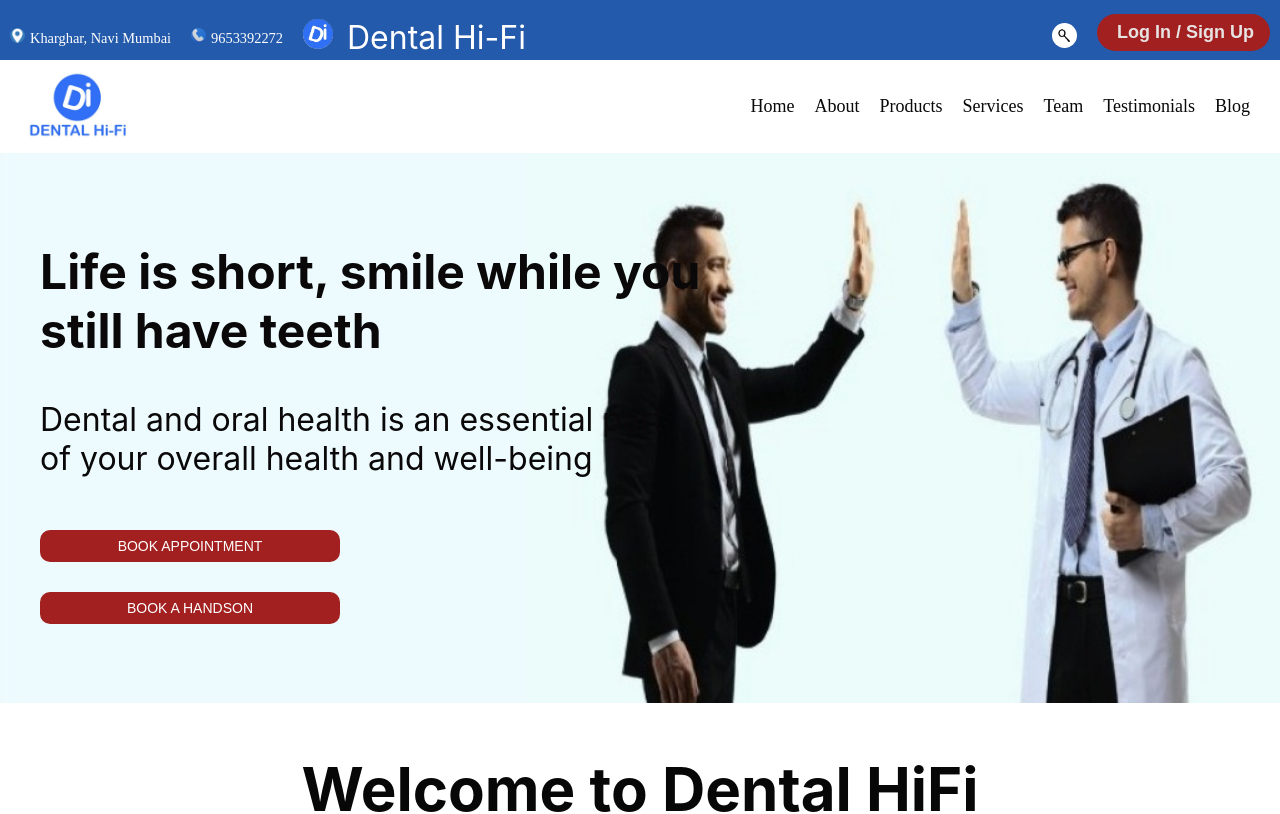
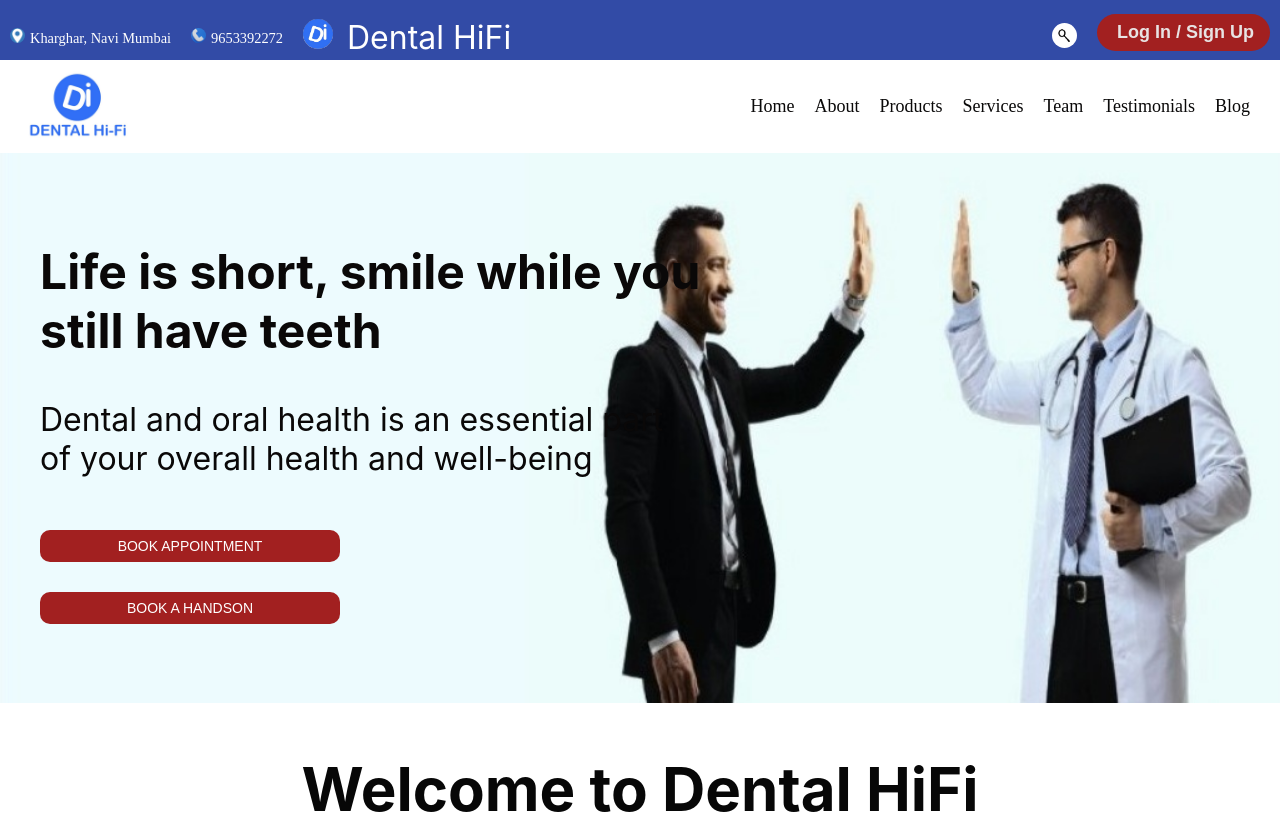
Before and after one commit to Kriti1211/DentalHi, a React (Create React App) app: page / in a window 1280 px wide. Shown: the top 814 px of the page. Built offline with nearby package versions, Linux system fonts and the light colour scheme.

Commit message:
Initial Commit

```diff
--- a/src/Styles/Footer.css
+++ b/src/Styles/Footer.css
@@ -1,5 +1,5 @@
 .footer {
-    background-color: #245aab;
+    background-color: #324ba6;
     color: #fff;
     padding: 0px 0;
     height: 300px;
@@ -42,7 +42,7 @@
 }
 
 .footer-bottom {
-    background-color: #245aab;
+    background-color: #324ba6;
     color: #fff; /* Change color to white */
     text-align: center;
 }
--- a/src/Styles/Navbar.css
+++ b/src/Styles/Navbar.css
@@ -1,5 +1,5 @@
 .navbar {
-  background-color: #245aab; /* Background color of the navbar */
+  background-color: #324ba6; /* Background color of the navbar */
   padding: 10px 10px; /* Padding around navbar content */
   display: flex; /* Display navbar content in a row */
   justify-content: space-between; /* Align content at the start and end */
--- a/src/Styles/Services.css
+++ b/src/Styles/Services.css
@@ -18,7 +18,7 @@
     border-radius: 10px;
     overflow: hidden;
     transition: transform 0.3s ease;
-    background-color: #cce4ee;
+    background-color: #c9dbf4;
 
 }
 
@@ -74,7 +74,7 @@
     border-radius: 8px;
     overflow: hidden;
     transition: transform 0.3s ease;
-    background-color:  #cce4ee;
+    background-color:  #c9dbf4;
 }
 
 .news-card:hover {
--- a/src/components/Navbar.js
+++ b/src/components/Navbar.js
@@ -24,7 +24,7 @@ const Navbar = () => {
       </div>
       <div className="navbar-brand">
       <img src="/assets/Di2.jpeg" alt="Company Icon" className='location-icon'/>
-        <Link to="/" className="navbar-logo"> Dental Hi-Fi</Link>
+        <Link to="/" className="navbar-logo"> Dental HiFi</Link>
       </div>
       <div className="navbar-search">
         <Link to="/search" className="nav-link">
```
